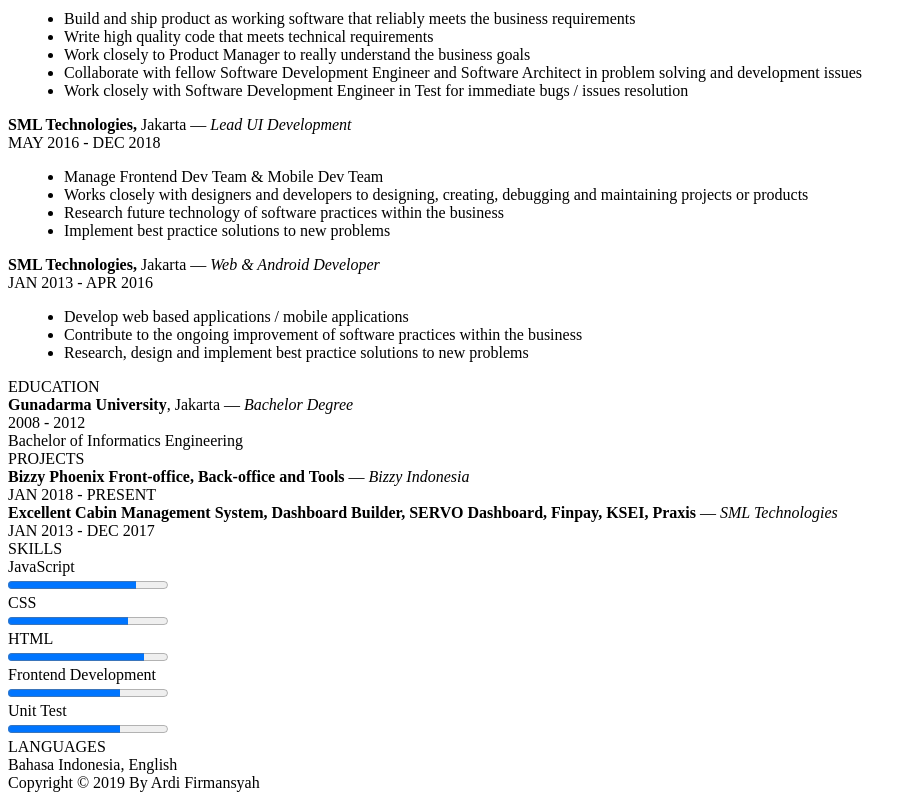
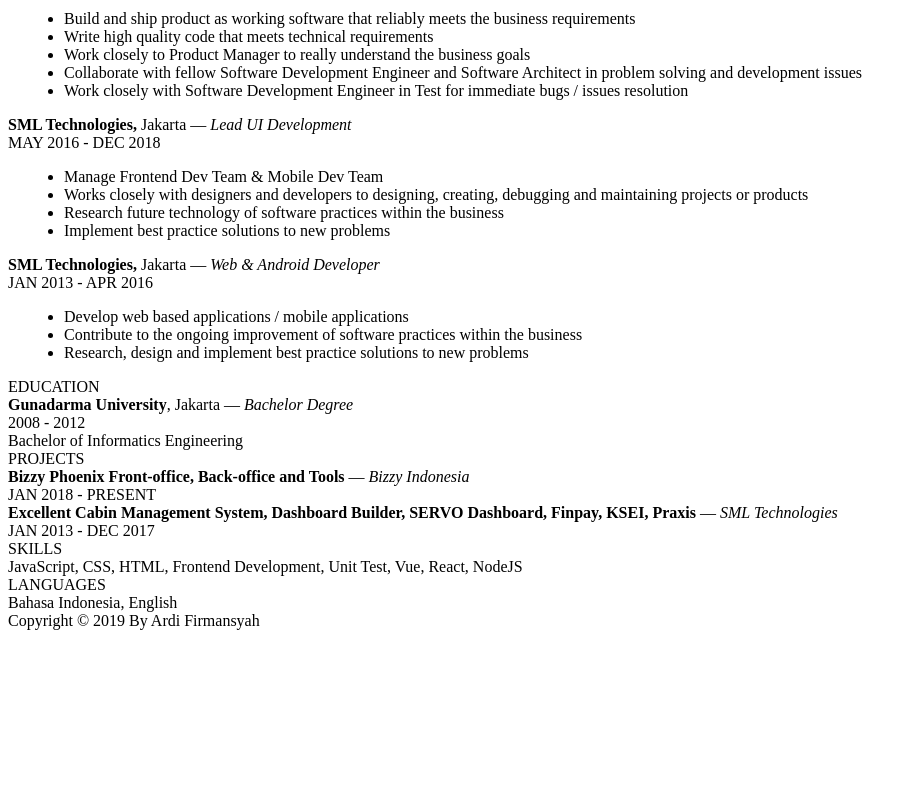
Before and after one commit to ardifirmansyah8/curriculum-vitae, a website: page src/index.ejs in a window 1280 px wide. Shown: the part 781-1581 px from the top of the page, without its empty margins (0-917 px from the left). After the commit the page ends 1419 px from the top, so only its background shows below. Drawn offline with nearby package versions, Linux system fonts and the light colour scheme; files that its build step writes are made by us from their sources.

Commit message:
Remove progress bar

```diff
--- a/src/index.ejs
+++ b/src/index.ejs
@@ -178,32 +178,7 @@
                     <div class="skills">
                         <div class="title is-size-5 has-text-primary has-text-weight-bold">SKILLS</div>
                         <div class="wrapper">
-
-                            <div class="item">
-                                <div>JavaScript</div>
-                                <progress class="progress is-primary is-small" value="80" max="100">80%</progress>
-                            </div>
-
-                            <div class="item">
-                                <div>CSS</div>
-                                <progress class="progress is-primary is-small" value="75" max="100">75%</progress>
-                            </div>
-
-                            <div class="item">
-                                <div>HTML</div>
-                                <progress class="progress is-primary is-small" value="85" max="100">85%</progress>
-                            </div>
-
-                            <div class="item">
-                                <div>Frontend Development</div>
-                                <progress class="progress is-primary is-small" value="70" max="100">70%</progress>
-                            </div>
-
-                            <div class="item">
-                                <div>Unit Test</div>
-                                <progress class="progress is-primary is-small" value="70" max="100">70%</progress>
-                            </div>
-
+                            JavaScript, CSS, HTML, Frontend Development, Unit Test, Vue, React, NodeJS
                         </div>
                     </div>
                     <div class="languages">
```
